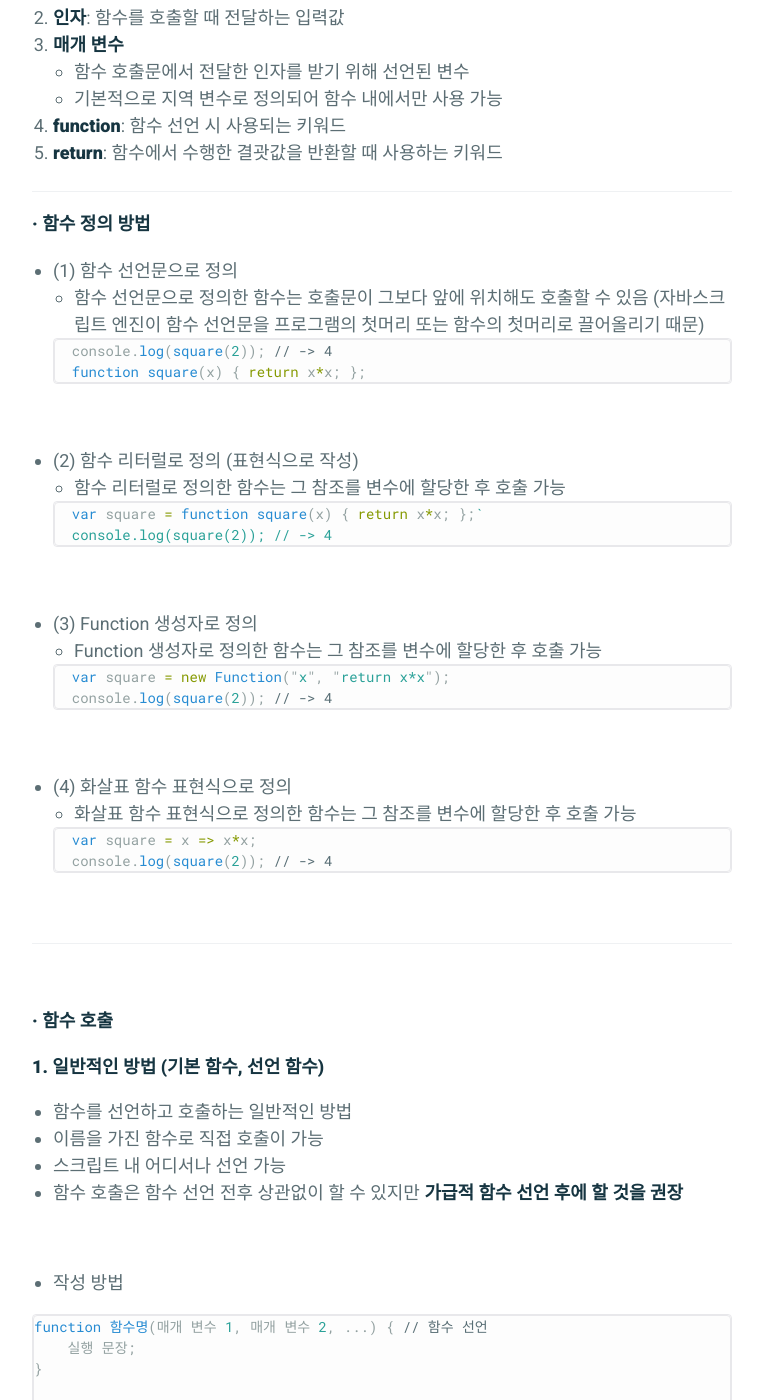
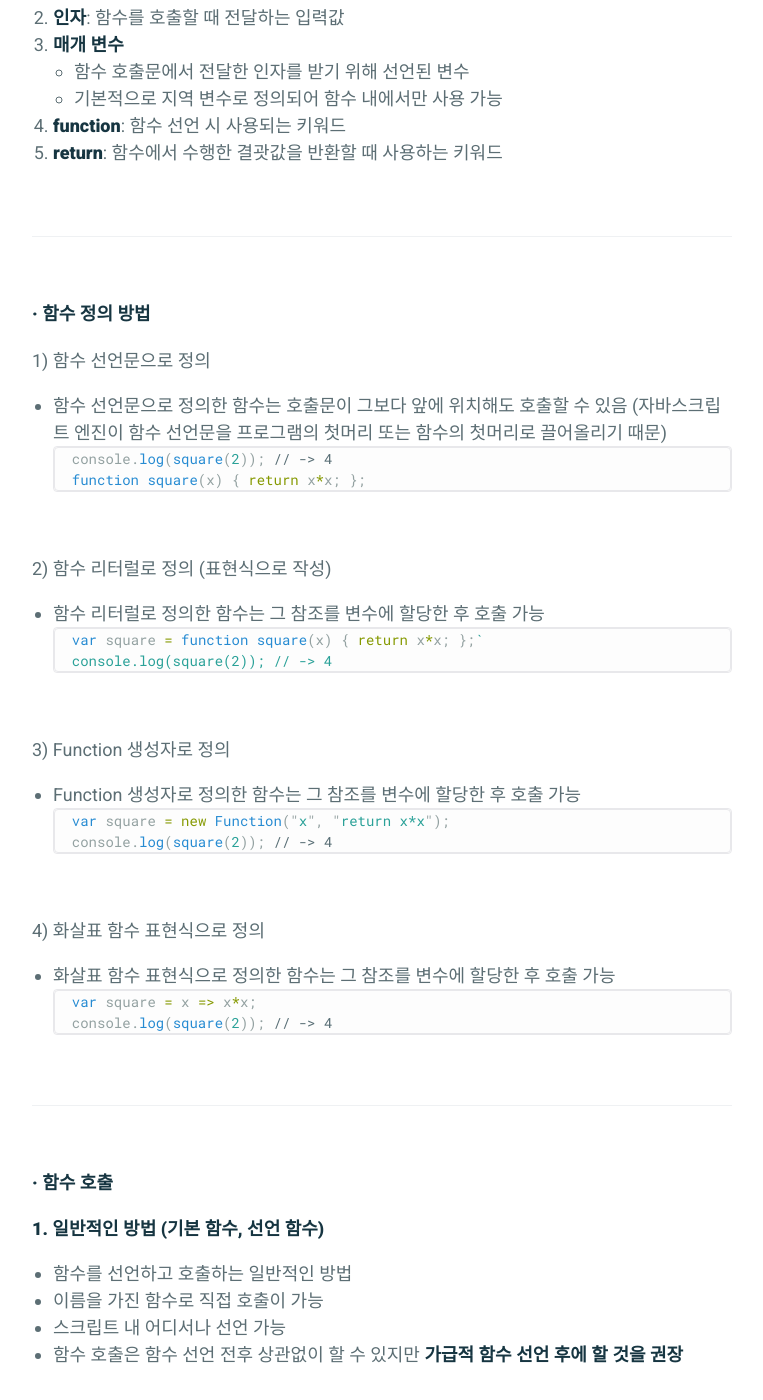
Before and after one commit to absolutelyfullycapable/absolutelyfullycapable.github.io, a Jekyll site: the page built from _posts/2020-11-22-javascript-함수.md, in a window 1280 px wide and 1400 px high, scrolled down 1082 px. Shown: the whole window, without its empty margins (258-1021 px from the left). Built offline with Jekyll 4.4.1, drawn with Linux system fonts in a browser that asks for light colours.

Commit message:
modify 2020-11-22 post

````diff
--- a/_posts/2020-11-22-javascript-함수.md
+++ b/_posts/2020-11-22-javascript-함수.md
@@ -50,13 +50,17 @@ function 함수명(매개 변수 1, 매개 변수 2, ...) { // 함수 선언
 4. **function**: 함수 선언 시 사용되는 키워드
 5. **return**: 함수에서 수행한 결괏값을 반환할 때 사용하는 키워드
 
+<br>
+
 - - -
+
+<br>
 
 #### **· 함수 정의 방법**
 
-- (1) 함수 선언문으로 정의
+1) 함수 선언문으로 정의
 
-	- 함수 선언문으로 정의한 함수는 호출문이 그보다 앞에 위치해도 호출할 수 있음 (자바스크립트 엔진이 함수 선언문을 프로그램의 첫머리 또는 함수의 첫머리로 끌어올리기 때문)
+- 함수 선언문으로 정의한 함수는 호출문이 그보다 앞에 위치해도 호출할 수 있음 (자바스크립트 엔진이 함수 선언문을 프로그램의 첫머리 또는 함수의 첫머리로 끌어올리기 때문)
 
     ```js
     console.log(square(2)); // -> 4
@@ -65,9 +69,9 @@ function 함수명(매개 변수 1, 매개 변수 2, ...) { // 함수 선언
 
 <br>
 
-- (2) 함수 리터럴로 정의 (표현식으로 작성)
+2) 함수 리터럴로 정의 (표현식으로 작성)
 
-	- 함수 리터럴로 정의한 함수는 그 참조를 변수에 할당한 후 호출 가능
+- 함수 리터럴로 정의한 함수는 그 참조를 변수에 할당한 후 호출 가능
 
     ```js
     var square = function square(x) { return x*x; };`
@@ -76,9 +80,9 @@ function 함수명(매개 변수 1, 매개 변수 2, ...) { // 함수 선언
 
 <br>
 
-- (3) Function 생성자로 정의
+3) Function 생성자로 정의
 
-	- Function 생성자로 정의한 함수는 그 참조를 변수에 할당한 후 호출 가능
+- Function 생성자로 정의한 함수는 그 참조를 변수에 할당한 후 호출 가능
 
     ```js
     var square = new Function("x", "return x*x");
@@ -87,9 +91,9 @@ function 함수명(매개 변수 1, 매개 변수 2, ...) { // 함수 선언
 
 <br>
 
-- (4) 화살표 함수 표현식으로 정의
+4) 화살표 함수 표현식으로 정의
 
-	- 화살표 함수 표현식으로 정의한 함수는 그 참조를 변수에 할당한 후 호출 가능
+- 화살표 함수 표현식으로 정의한 함수는 그 참조를 변수에 할당한 후 호출 가능
 
     ```js
     var square = x => x*x;
````
